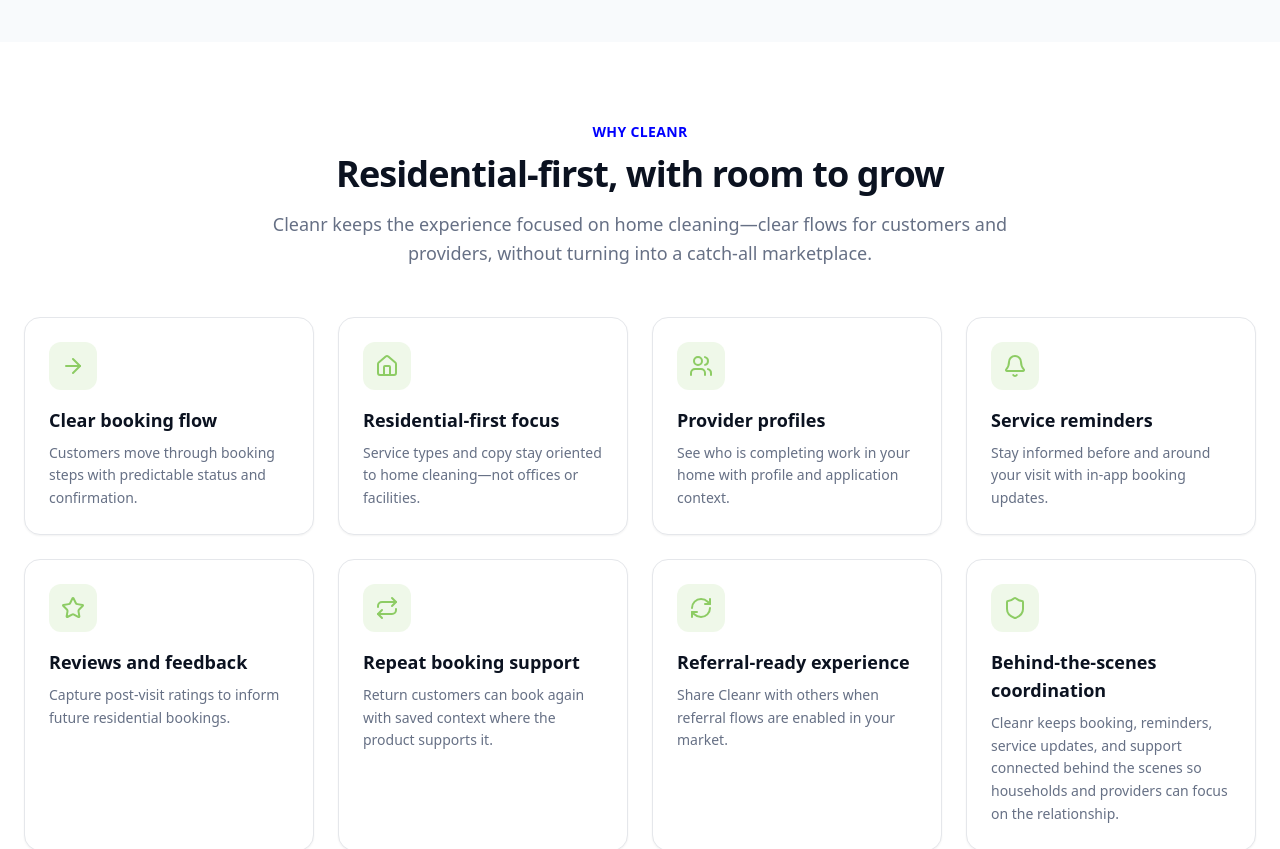
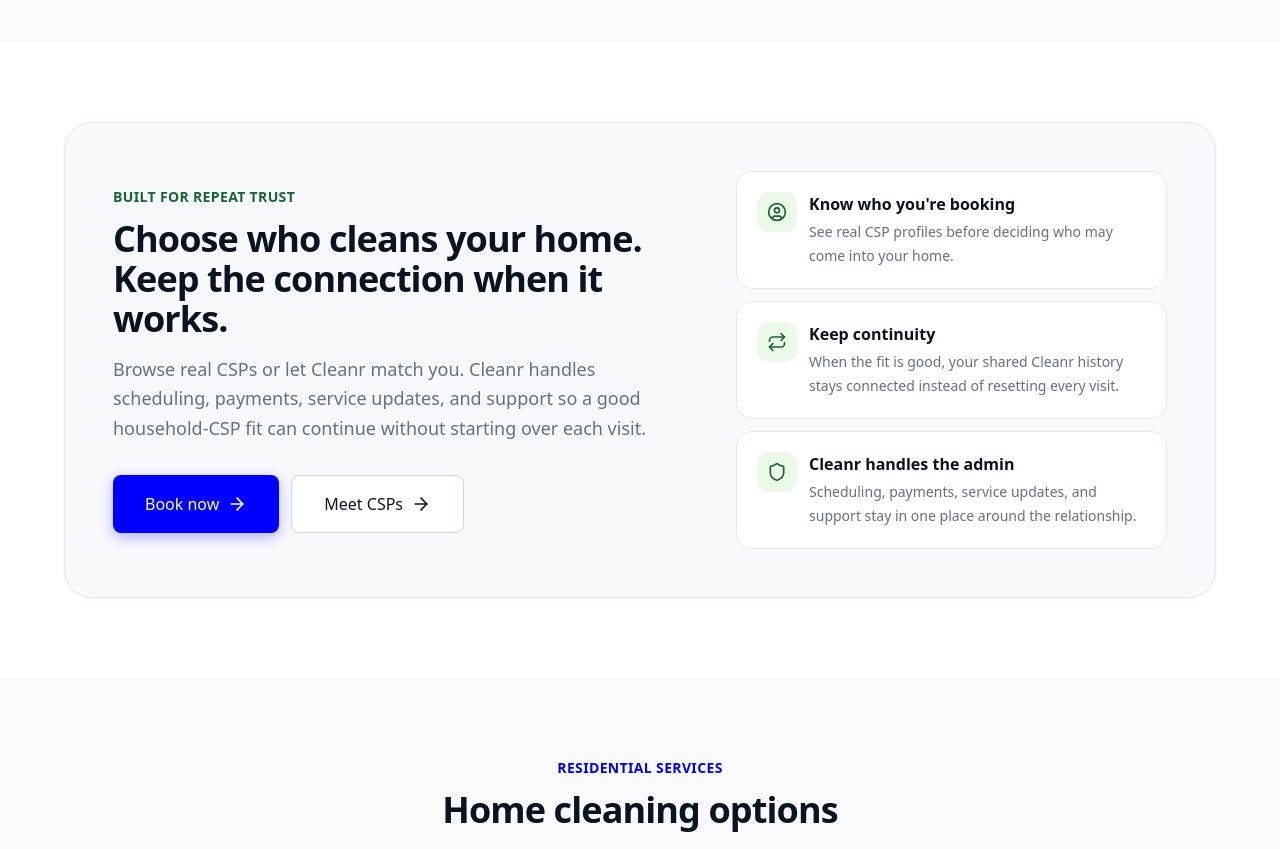
Before and after one commit to SolSabali-Ent/Cleanr-app-preview, a React (Vite) app: page / in a window 1280 px wide. Shown: the part 3440-4289 px from the top of the page. Built offline with nearby package versions, Linux system fonts and the light colour scheme; no server answers; the database is empty.

Commit message:
Sync Cleanr public app from 26e485c

```diff
--- a/src/shell/screens/Landing.tsx
+++ b/src/shell/screens/Landing.tsx
@@ -2,7 +2,6 @@ import { useEffect, type ReactNode } from "react";
 import {
   ArrowRight,
   BadgeCheck,
-  Bell,
   CalendarDays,
   ChevronDown,
   ClipboardList,
@@ -10,13 +9,11 @@ import {
   FileCheck,
   Home,
   MapPin,
-  RefreshCw,
   Repeat,
   Shield,
   Sparkles,
   Star,
   UserCircle,
-  Users,
 } from "lucide-react";
 import { Link } from "react-router-dom";
 import { captureReferralCodeFromUrl } from "../../lib/referralRef";
@@ -418,21 +415,66 @@ export default function Landing() {
       </section>
 
       <section className="bg-white px-6 py-16 sm:py-20">
-        <div className="mx-auto max-w-7xl">
-          <SectionHeading
-            eyebrow="Why Cleanr"
-            title="Residential-first, with room to grow"
-            description="Cleanr keeps the experience focused on home cleaning—clear flows for customers and providers, without turning into a catch-all marketplace."
-          />
-          <div className="mt-12 grid gap-6 sm:grid-cols-2 lg:grid-cols-4">
-            <FeatureCard icon={<ArrowRight className="h-6 w-6" />} title="Clear booking flow" description="Customers move through booking steps with predictable status and confirmation." />
-            <FeatureCard icon={<Home className="h-6 w-6" />} title="Residential-first focus" description="Service types and copy stay oriented to home cleaning—not offices or facilities." />
-            <FeatureCard icon={<Users className="h-6 w-6" />} title="Provider profiles" description="See who is completing work in your home with profile and application context." />
-            <FeatureCard icon={<Bell className="h-6 w-6" />} title="Service reminders" description="Stay informed before and around your visit with in-app booking updates." />
-            <FeatureCard icon={<Star className="h-6 w-6" />} title="Reviews and feedback" description="Capture post-visit ratings to inform future residential bookings." />
-            <FeatureCard icon={<Repeat className="h-6 w-6" />} title="Repeat booking support" description="Return customers can book again with saved context where the product supports it." />
-            <FeatureCard icon={<RefreshCw className="h-6 w-6" />} title="Referral-ready experience" description="Share Cleanr with others when referral flows are enabled in your market." />
-            <FeatureCard icon={<Shield className="h-6 w-6" />} title="Behind-the-scenes coordination" description="Cleanr keeps booking, reminders, service updates, and support connected behind the scenes so households and providers can focus on the relationship." />
+        <div className="mx-auto max-w-6xl overflow-hidden rounded-[28px] border border-slate-200 bg-[#F7F9FC] shadow-sm">
+          <div className="grid gap-10 px-6 py-10 sm:px-10 lg:grid-cols-[1.15fr_0.85fr] lg:items-center lg:px-12 lg:py-12">
+            <div>
+              <p className="text-sm font-semibold uppercase tracking-wide text-[#166534]">Built for repeat trust</p>
+              <h2 className="mt-3 max-w-3xl text-3xl font-bold tracking-tight text-[#0B1220] sm:text-4xl">
+                Choose who cleans your home. Keep the connection when it works.
+              </h2>
+              <p className="mt-4 max-w-2xl text-lg leading-relaxed text-[#667085]">
+                Browse real CSPs or let Cleanr match you. Cleanr handles scheduling, payments, service updates, and support so a good household-CSP fit can continue without starting over each visit.
+              </p>
+              <div className="mt-8 flex flex-col gap-3 sm:flex-row">
+                <BluePrimaryLink to={CUSTOMER_ENTRY_PATH}>
+                  Book now
+                  <ArrowRight className="h-5 w-5 shrink-0" />
+                </BluePrimaryLink>
+                <a
+                  href="#meet-cleanr-csps"
+                  className="inline-flex min-h-[3rem] items-center justify-center gap-2 rounded-lg border border-slate-300 bg-white px-8 py-4 text-center font-medium text-[#0B1220]"
+                >
+                  Meet CSPs
+                  <ArrowRight className="h-5 w-5 shrink-0" />
+                </a>
+              </div>
+            </div>
+
+            <div className="grid gap-3">
+              <div className="rounded-2xl border border-slate-200 bg-white p-5">
+                <div className="flex items-start gap-3">
+                  <div className="flex h-10 w-10 shrink-0 items-center justify-center rounded-xl bg-[#ECF8E8] text-[#166534]">
+                    <UserCircle className="h-5 w-5" />
+                  </div>
+                  <div>
+                    <p className="font-semibold text-[#0B1220]">Know who you're booking</p>
+                    <p className="mt-1 text-sm leading-6 text-[#667085]">See real CSP profiles before deciding who may come into your home.</p>
+                  </div>
+                </div>
+              </div>
+              <div className="rounded-2xl border border-slate-200 bg-white p-5">
+                <div className="flex items-start gap-3">
+                  <div className="flex h-10 w-10 shrink-0 items-center justify-center rounded-xl bg-[#ECF8E8] text-[#166534]">
+                    <Repeat className="h-5 w-5" />
+                  </div>
+                  <div>
+                    <p className="font-semibold text-[#0B1220]">Keep continuity</p>
+                    <p className="mt-1 text-sm leading-6 text-[#667085]">When the fit is good, your shared Cleanr history stays connected instead of resetting every visit.</p>
+                  </div>
+                </div>
+              </div>
+              <div className="rounded-2xl border border-slate-200 bg-white p-5">
+                <div className="flex items-start gap-3">
+                  <div className="flex h-10 w-10 shrink-0 items-center justify-center rounded-xl bg-[#ECF8E8] text-[#166534]">
+                    <Shield className="h-5 w-5" />
+                  </div>
+                  <div>
+                    <p className="font-semibold text-[#0B1220]">Cleanr handles the admin</p>
+                    <p className="mt-1 text-sm leading-6 text-[#667085]">Scheduling, payments, service updates, and support stay in one place around the relationship.</p>
+                  </div>
+                </div>
+              </div>
+            </div>
           </div>
         </div>
       </section>
```
Also changed, not shown: 57 other files (tests, documents, lock files or other folders).
